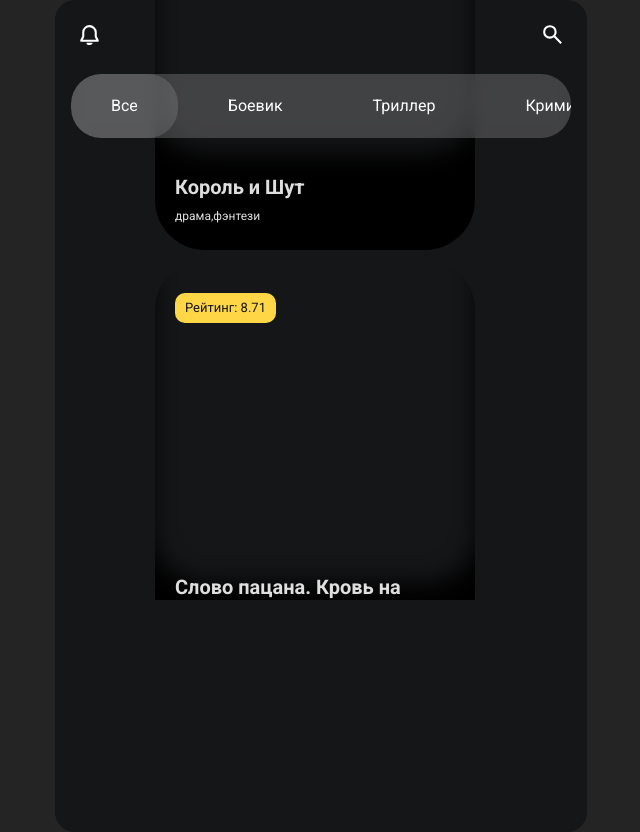
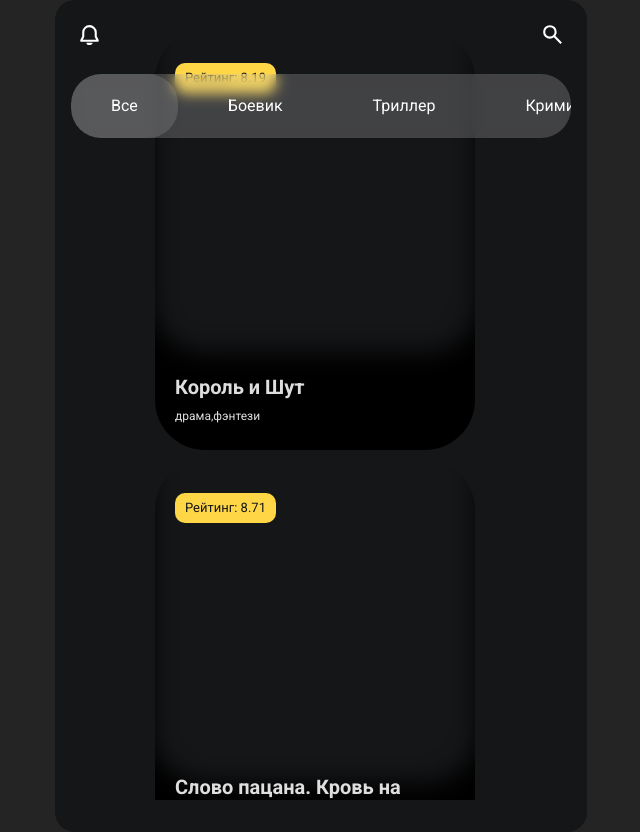
Before and after one commit to sysoev-dev/ticket-booking, a website built with Vite: page index.html in a window 1280 px wide. Shown: the whole page, without its empty margins (319-959 px from the left). Built offline with nearby package versions, Linux system fonts and the light colour scheme.

Commit message:
fix: films list

```diff
--- a/style.css
+++ b/style.css
@@ -140,13 +140,12 @@
 .films__list {
   position: absolute;
   scroll-behavior: smooth;
-  top: -200px;
+  top: 0;
   left: 100px;
   width: 320px;
   max-height: 100vh;
   margin: 0;
   padding: 0;
-  /* padding-top: 350px; */
   list-style: none;
   overflow-y: scroll;
 }
```
